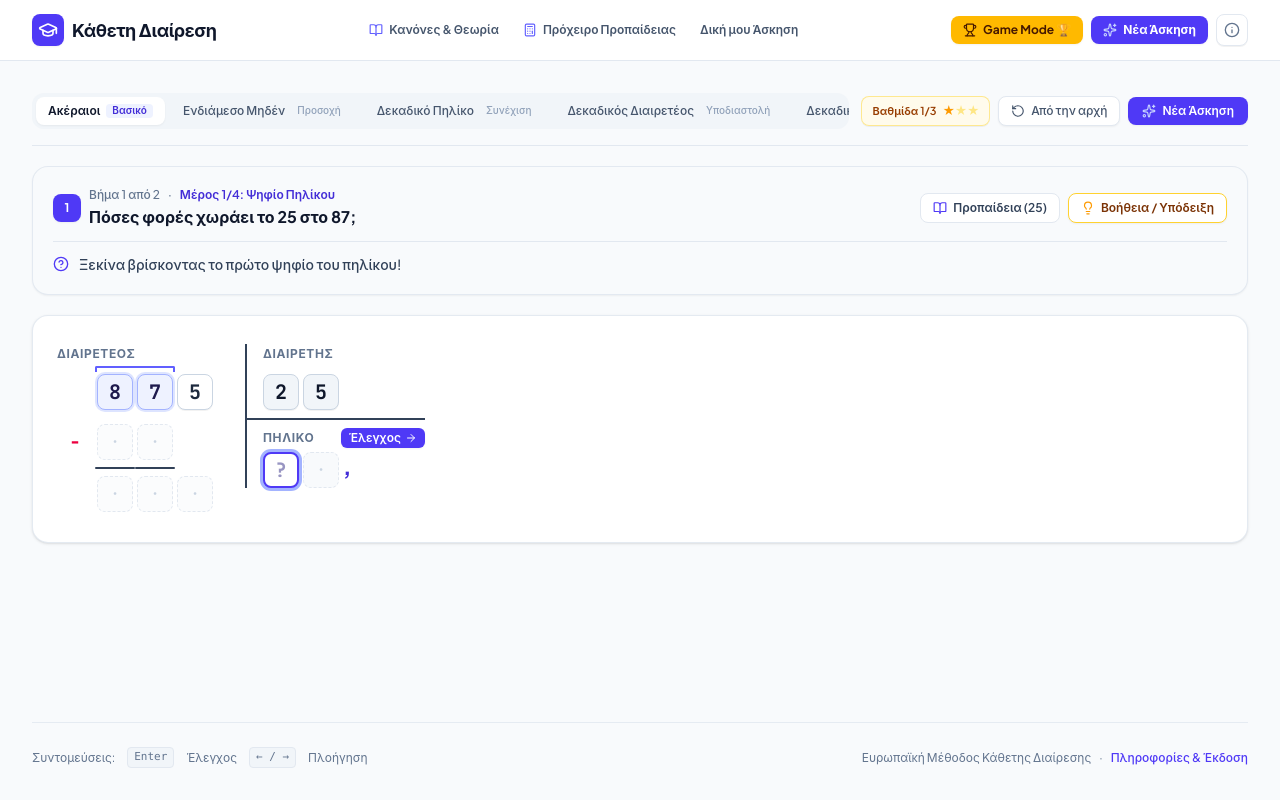
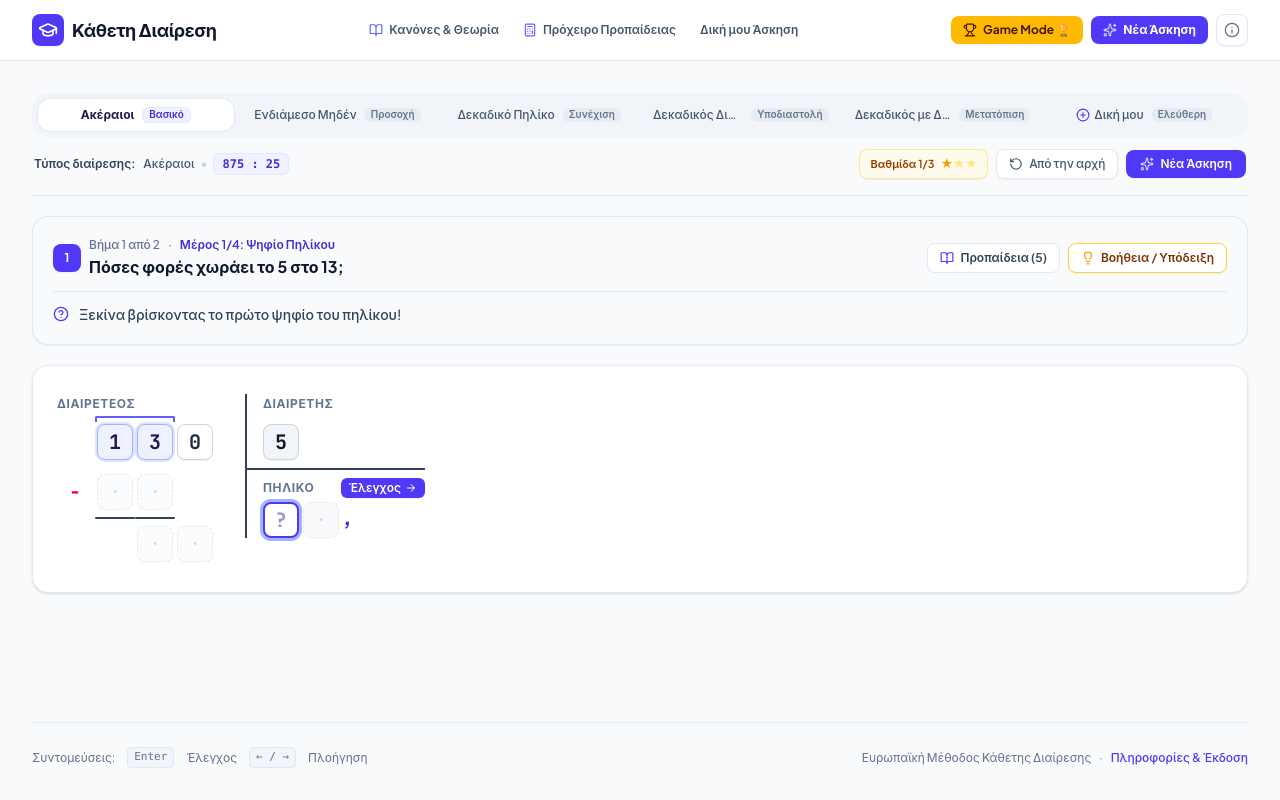
Before and after one commit to tethragon/european-long-division, a React (Vite) app: page / in a window 1280 px wide. Built offline with nearby package versions, Linux system fonts and the light colour scheme.

Commit message:
Add files via upload

```diff
--- a/src/App.tsx
+++ b/src/App.tsx
@@ -54,7 +54,7 @@ export default function App() {
     loadProblem,
     selectLevelAndGenerate,
     restartCurrent,
-  } = useDivision('875', '25');
+  } = useDivision();
 
   const [isCustomModalOpen, setIsCustomModalOpen] = useState(false);
   const [isTheoryModalOpen, setIsTheoryModalOpen] = useState(false);
--- a/src/components/Controls/LevelSelector.tsx
+++ b/src/components/Controls/LevelSelector.tsx
@@ -64,10 +64,12 @@ export const LevelSelector: React.FC<LevelSelectorProps> = ({
   onRestart,
   onOpenCustom,
 }) => {
+  const currentLevelOption = LEVELS.find((lvl) => lvl.id === currentLevel);
+
   return (
-    <div className="w-full flex flex-col md:flex-row items-center justify-between gap-3 pb-4 border-b border-slate-200">
-      {/* 1. Επίπεδα (Tabs) */}
-      <div className="flex items-center gap-1.5 p-1 bg-slate-100 rounded-xl overflow-x-auto max-w-full">
+    <div className="w-full flex flex-col gap-3 pb-4 border-b border-slate-200">
+      {/* 1. Επίπεδα: Ισόποσο Πλέγμα 6 στηλών (Grid 6) χωρίς horizontal scrollbar */}
+      <div className="grid grid-cols-2 sm:grid-cols-3 lg:grid-cols-6 gap-1.5 p-1.5 bg-slate-100 rounded-2xl w-full">
         {LEVELS.map((lvl) => {
           const isSelected = currentLevel === lvl.id;
           return (
@@ -75,17 +77,21 @@ export const LevelSelector: React.FC<LevelSelectorProps> = ({
               key={lvl.id}
               type="button"
               onClick={() => onSelectLevel(lvl.id)}
-              className={`flex items-center gap-1.5 px-3 py-1.5 text-xs font-medium rounded-lg transition-all whitespace-nowrap shrink-0 ${
+              className={`flex flex-col xl:flex-row items-center justify-center gap-1 xl:gap-2 px-2.5 py-2 text-xs rounded-xl transition-all cursor-pointer select-none text-center ${
                 isSelected
-                  ? 'bg-white text-slate-900 shadow-xs font-semibold'
-                  : 'text-slate-600 hover:text-slate-900 hover:bg-slate-200/50'
+                  ? 'bg-white text-indigo-950 font-bold shadow-xs ring-1 ring-slate-200/80'
+                  : 'text-slate-600 hover:text-slate-900 hover:bg-slate-200/60 font-medium'
               }`}
               title={`Παράδειγμα: ${lvl.example}`}
             >
-              <span>{lvl.label}</span>
-              <span className={`text-[10px] px-1.5 py-0.2 rounded ${
-                isSelected ? 'bg-indigo-50 text-indigo-700' : 'text-slate-400'
-              }`}>
+              <span className="truncate">{lvl.label}</span>
+              <span
+                className={`text-[10px] px-1.5 py-0.2 rounded-md font-semibold shrink-0 ${
+                  isSelected
+                    ? 'bg-indigo-50 text-indigo-700 border border-indigo-100/80'
+                    : 'bg-slate-200/70 text-slate-500'
+                }`}
+              >
                 {lvl.badge}
               </span>
             </button>
@@ -96,19 +102,51 @@ export const LevelSelector: React.FC<LevelSelectorProps> = ({
         <button
           type="button"
           onClick={onOpenCustom}
-          className={`flex items-center gap-1.5 px-3 py-1.5 text-xs font-medium rounded-lg transition-all whitespace-nowrap shrink-0 ${
+          className={`flex flex-col xl:flex-row items-center justify-center gap-1 xl:gap-2 px-2.5 py-2 text-xs rounded-xl transition-all cursor-pointer select-none text-center ${
             currentLevel === 'custom'
-              ? 'bg-white text-indigo-700 shadow-xs font-semibold'
-              : 'text-slate-600 hover:text-slate-900 hover:bg-slate-200/50'
+              ? 'bg-white text-indigo-700 font-bold shadow-xs ring-1 ring-slate-200/80'
+              : 'text-slate-600 hover:text-slate-900 hover:bg-slate-200/60 font-medium'
+          }`}
+          title="Εισαγωγή δικής σου διαίρεσης"
+        >
+          <div className="flex items-center gap-1">
+            <PlusCircle className="w-3.5 h-3.5 text-indigo-600 shrink-0" />
+            <span className="truncate">Δική μου</span>
+          </div>
+          <span
+            className={`text-[10px] px-1.5 py-0.2 rounded-md font-semibold shrink-0 ${
+              currentLevel === 'custom'
+                ? 'bg-indigo-50 text-indigo-700 border border-indigo-100/80'
+                : 'bg-slate-200/70 text-slate-500'
             }`}
           >
-          <PlusCircle className="w-3.5 h-3.5" />
-          <span>Δική μου Διαίρεση</span>
+            Ελεύθερη
+          </span>
         </button>
       </div>
 
-      {/* 2. Κουμπιά Ενεργειών & Ένδειξη Βαθμίδας */}
-      <div className="flex items-center gap-2 shrink-0 flex-wrap justify-end">
+      {/* 2. Υπο-μπάρα: Επεξήγηση / Παράδειγμα & Ενέργειες */}
+      <div className="flex flex-col sm:flex-row items-start sm:items-center justify-between gap-2.5 px-0.5">
+        {/* Αριστερά: Επεξηγηματικό παράδειγμα ενεργού επιπέδου */}
+        <div className="flex items-center gap-2 text-xs text-slate-500">
+          <span className="font-semibold text-slate-700">Τύπος διαίρεσης:</span>
+          {currentLevelOption ? (
+            <span className="inline-flex items-center gap-1.5 font-medium text-slate-600">
+              <span>{currentLevelOption.label}</span>
+              <span className="text-slate-300">•</span>
+              <span className="font-mono text-indigo-700 font-semibold bg-indigo-50/90 border border-indigo-100 px-2 py-0.5 rounded-md">
+                {currentLevelOption.example}
+              </span>
+            </span>
+          ) : (
+            <span className="font-mono text-indigo-700 font-semibold bg-indigo-50/90 border border-indigo-100 px-2 py-0.5 rounded-md">
+              Προσαρμοσμένη διαίρεση
+            </span>
+          )}
+        </div>
+
+        {/* Δεξιά: Βαθμίδα & Κουμπιά ενεργειών */}
+        <div className="flex items-center gap-2 shrink-0 self-end sm:self-auto flex-wrap">
           {currentLevel !== 'custom' && (
             <div
               className="flex items-center gap-1.5 px-2.5 py-1.5 bg-amber-50/90 border border-amber-200/90 rounded-lg text-xs font-semibold text-amber-900 shadow-2xs select-none"
@@ -143,5 +181,6 @@ export const LevelSelector: React.FC<LevelSelectorProps> = ({
           </button>
         </div>
       </div>
+    </div>
   );
 };
--- a/src/hooks/useDivision.ts
+++ b/src/hooks/useDivision.ts
@@ -14,10 +14,19 @@ export interface FeedbackState {
   errorCount: number;
 }
 
-export function useDivision(initialDividend: string = '875', initialDivisor: string = '25') {
+export function useDivision(initialDividend?: string, initialDivisor?: string) {
   const [level, setLevel] = useState<DifficultyLevel>('easy');
-  const [dividendInput, setDividendInput] = useState<string>(initialDividend);
-  const [divisorInput, setDivisorInput] = useState<string>(initialDivisor);
+
+  // Αρχική διαίρεση: αν δεν δοθεί ρητά, παράγουμε αμέσως τυχαία άσκηση του επιπέδου 'easy'
+  const initialData = useMemo(() => {
+    if (initialDividend && initialDivisor) {
+      return { dividend: initialDividend, divisor: initialDivisor };
+    }
+    return generateRandomProblem('easy', 0);
+  }, []);
+
+  const [dividendInput, setDividendInput] = useState<string>(initialData.dividend);
+  const [divisorInput, setDivisorInput] = useState<string>(initialData.divisor);
 
   // Βαθμίδα δυσκολίας ανά επίπεδο (0: Βασικό, 1: Μεσαίο, 2: Προχωρημένο)
   const [currentTier, setCurrentTier] = useState<number>(0);
@@ -34,7 +43,7 @@ export function useDivision(initialDividend: string = '875', initialDivisor: str
 
   // Προ-υπολογισμένη λύση από τη μηχανή
   const [problem, setProblem] = useState<DivisionProblem>(() =>
-    solveDivision(initialDividend, initialDivisor)
+    solveDivision(initialData.dividend, initialData.divisor)
   );
 
   // Κατάσταση μετατόπισης υποδιαστολής αν ο διαιρέτης είναι δεκαδικός
```
Lines whose indentation alone changed are shown as unchanged.
